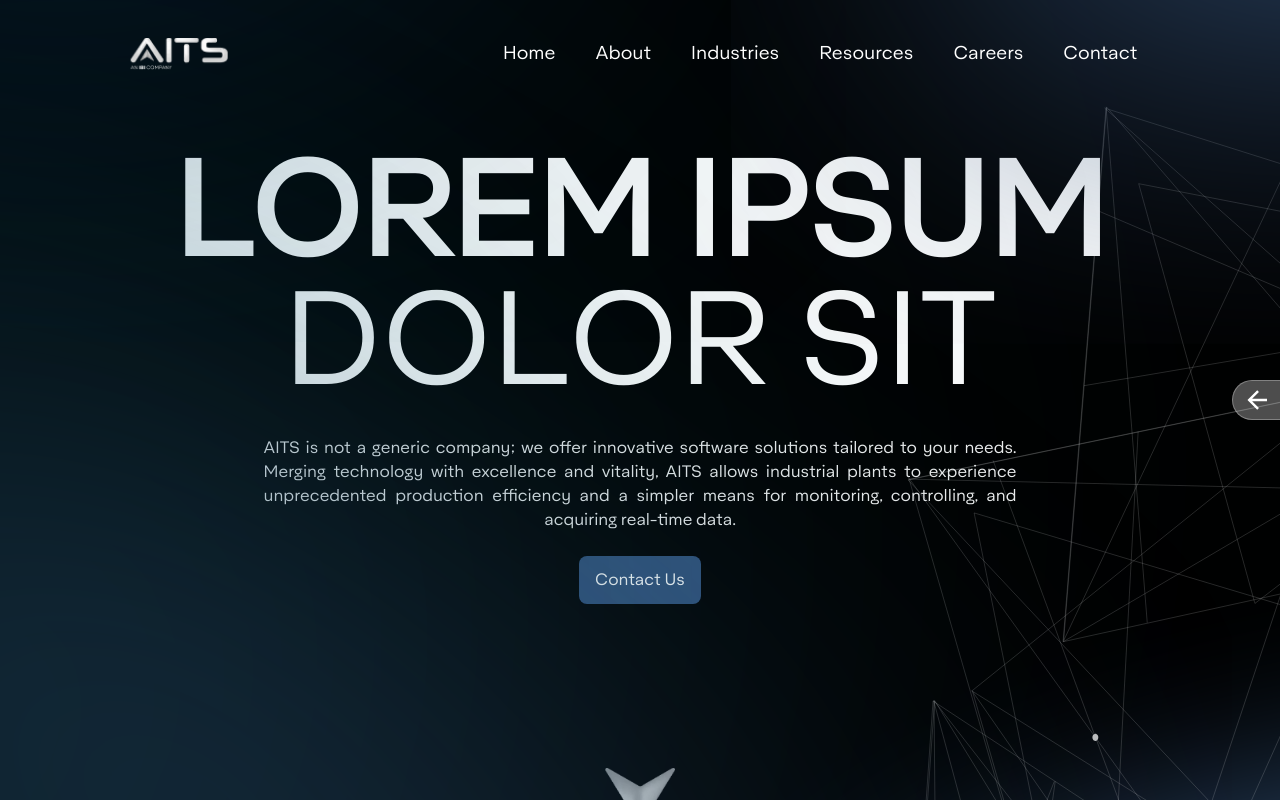
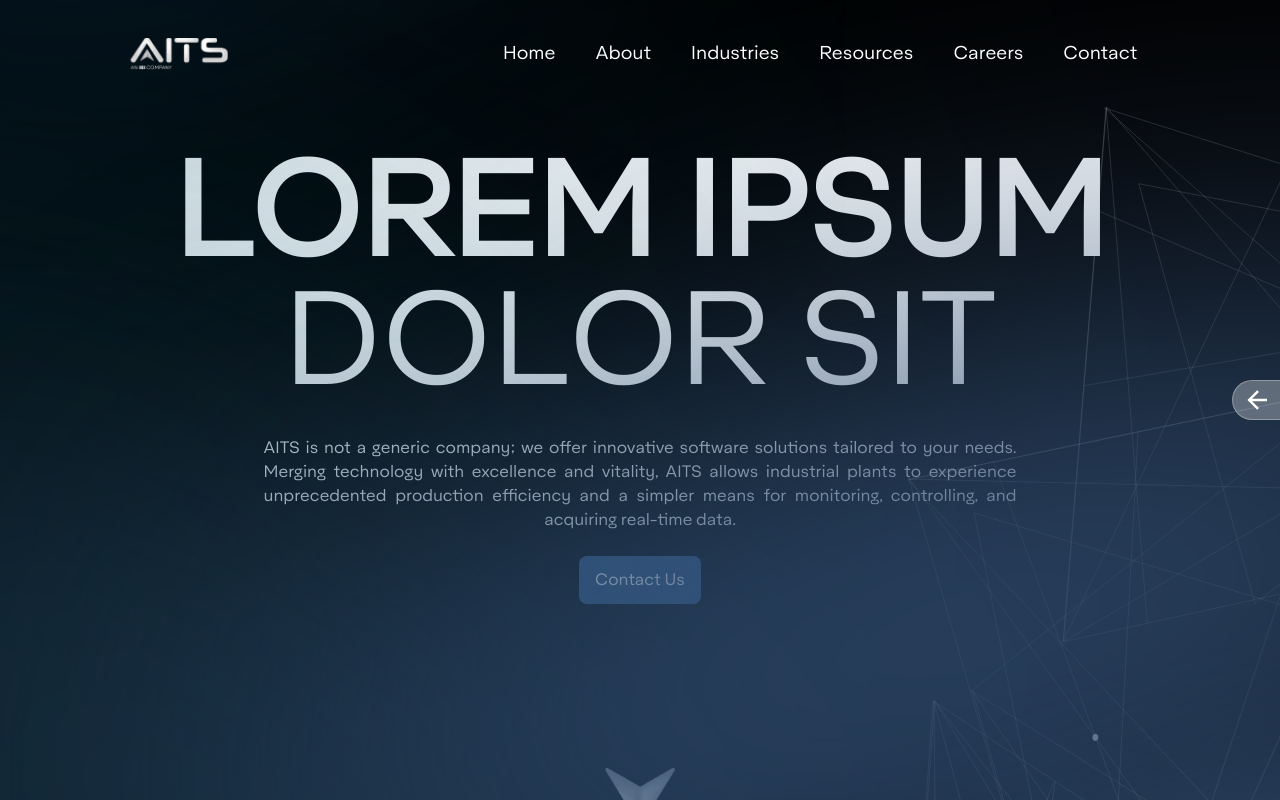
Before and after one commit to thecabinetlb/aitsmena-frontend, a Vue app: page / in a window 1280 px wide. Shown: the top 800 px of the page. Built offline with nearby package versions, Linux system fonts and the light colour scheme.

Commit message:
final edits

```diff
--- a/src/components/Hero.vue
+++ b/src/components/Hero.vue
@@ -28,21 +28,21 @@ import VisionandValues from './VisionandValues.vue';
     </div>
     <!-- animation elements -->
       <!-- middle layor -->
-     <img src="../assets/images/hero/elements/centermiddle.svg" alt="AITS" width="1275" height="1585" class="min-h-[400px]" center cover responsive loading="eager"
+     <img src="../assets/images/hero/elements/centermiddle.svg" alt="AITS" width="1253" height="1239" class="min-h-[400px]" center cover responsive loading="eager"
       v-motion
         :initial="{
           opacity: 1,
           position: 'absolute',
           top: '0',
           left: '50%',
-          zIndex: 1,
+          zIndex: 3,
           transform: 'translate(-50%, 0%)',
           x:0,
           y:0,
         }"
         :visibleOnce="{
           opacity: 0,
-          transform: 'translate(100%, 100%)',
+          transform: 'translate(100%, -100%)',
           x:0,
           y:0,
           transition: {
@@ -83,8 +83,9 @@ import VisionandValues from './VisionandValues.vue';
       class="absolute left-0 transform z-3 top-1/3 -translate-y-1/3"/> -->
 
       <!-- right layer -->
-      <img src="../assets/images/hero/elements/righttop.svg" alt="AITS" width="1098" height="1431" center cover responsive loading="eager"
-      v-motion
+      <img src="../assets/images/hero/elements/righttop.svg" alt="AITS" width="1467" height="1474"
+      class="min-h-[400px] absolute right-0 z-1 top-0" center cover responsive loading="eager"/>
+      <!-- v-motion
         :initial="{
           position: 'absolute',
           top: '0',
@@ -95,7 +96,7 @@ import VisionandValues from './VisionandValues.vue';
           y:0,
         }"
         :visibleOnce="{
-          transform: 'translate(50%, -70%)',
+          transform: 'translate(50%, -50%)',
           x:0,
           y:0,
           transition: {
@@ -103,7 +104,7 @@ import VisionandValues from './VisionandValues.vue';
             delay: 1100,
             duration: 4000
           },
-        }"/>
+        }"-->
       <img src="../assets/images/hero/elements/rightmiddle.svg" alt="AITS" width="2499" height="1501" center cover responsive loading="eager"
       v-motion
         :initial="{
--- a/src/components/Testimonies.vue
+++ b/src/components/Testimonies.vue
@@ -48,7 +48,7 @@ const testimoniesslides = [
         </slide>
       </carousel>
     <!-- Navigation arrows -->
-    <div class="inset-0 flex items-center justify-center gap-4 px-6 mx-auto transform -translate-y-1/2 2xl:w-10/12 lg:w-full sm:w-10/12 lg:justify-between lg:absolute top-1/2 z-1">
+    <div class="inset-0 flex items-center justify-center gap-4 px-6 mx-auto mt-10 transform -translate-y-1/2 lg:mt-0 2xl:w-10/12 lg:w-full sm:w-10/12 lg:justify-between lg:absolute top-1/2 z-1">
       <button aria-label="go to the next testimony" @click="myCarousel.next()">
         <svg width="70" height="70" viewBox="0 0 70 70" fill="none" xmlns="http://www.w3.org/2000/svg">
               <path d="M35 0C15.67 0 0 15.67 0 35C0 54.33 15.67 70 35 70C54.33 70 70 54.33 70 35C70 15.67 54.33 0 35 0ZM35 1.2069C53.6634 1.2069 68.7931 16.3366 68.7931 35C68.7931 53.6634 53.6634 68.7931 35 68.7931C16.3366 68.7931 1.2069 53.6634 1.2069 35C1.2069 16.3366 16.3366 1.2069 35 1.2069Z" fill="url(#paint0_linear_274_875)"/>
```
Also changed, not shown: src/assets/images/hero/elements/righttop (1).svg (added), src/assets/images/hero/elements/righttop.svg.
